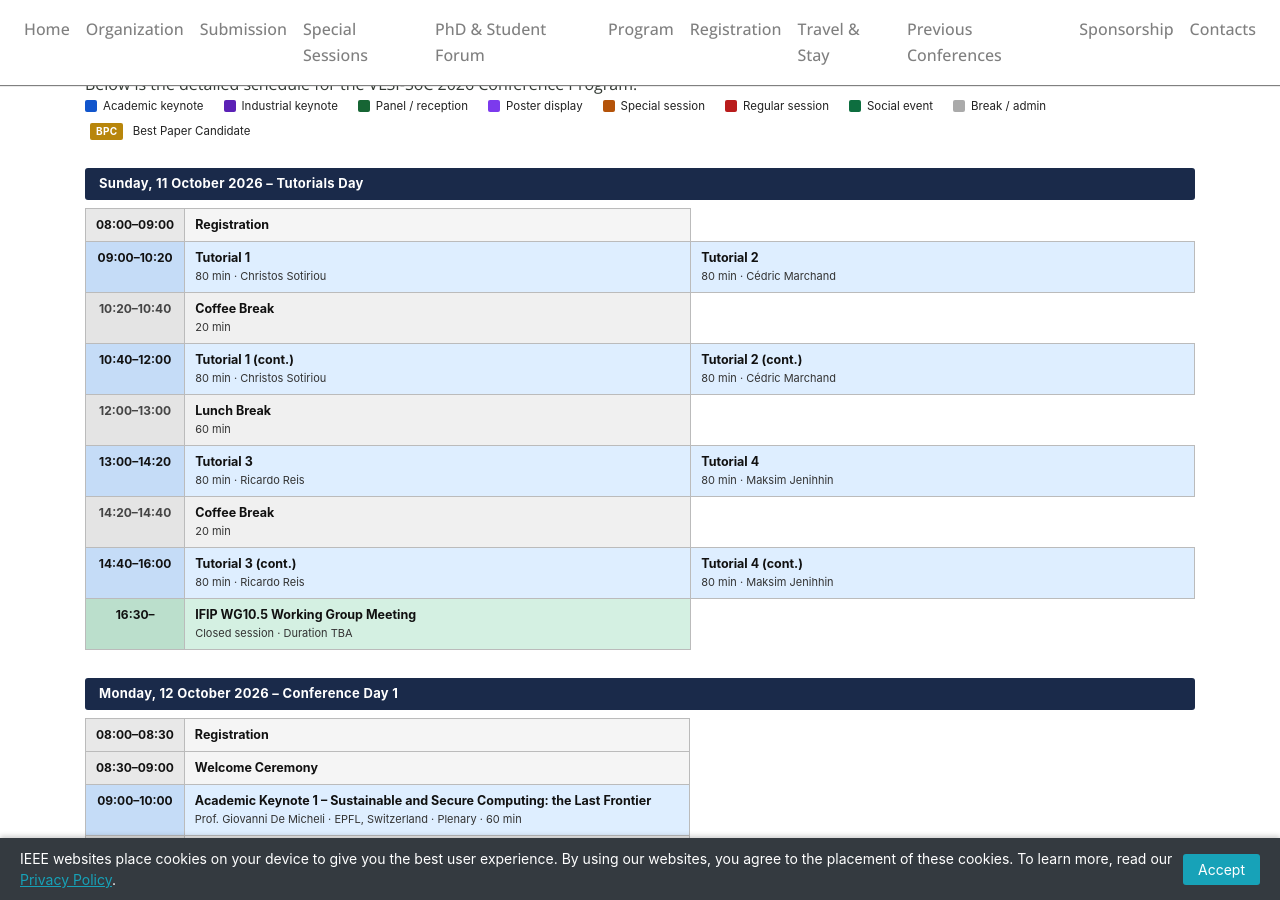
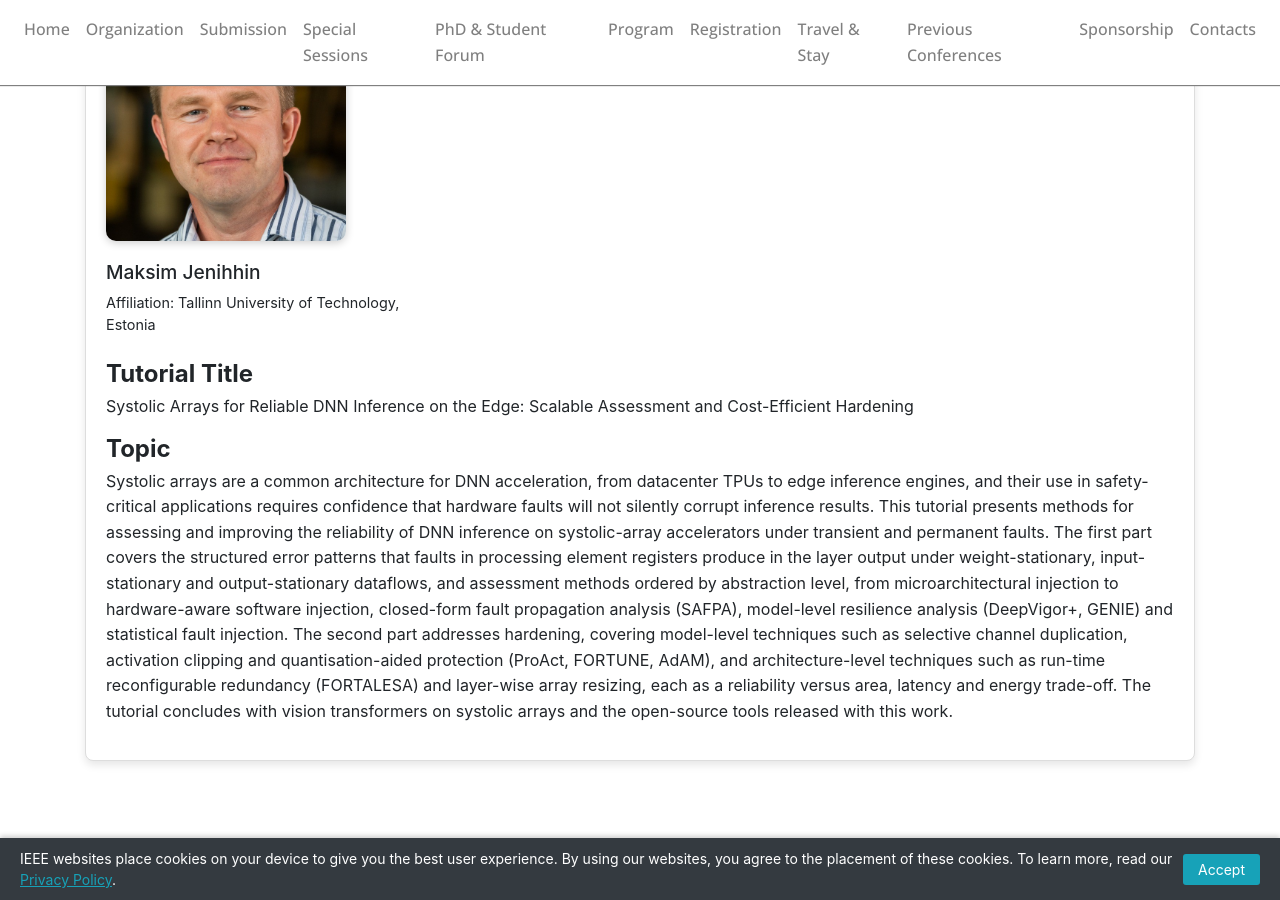
Before and after one commit to vlsi-soc/vlsi-soc, a Jekyll site: the page built from program.md, in a window 1280 px wide and 900 px high, scrolled down 9619 px. Built offline with Jekyll 4.4.1, drawn with Linux system fonts in a browser that asks for light colours; nearby versions of some CDN libraries.

Commit message:
Add Maksim tutorial

```diff
--- a/_data/keynotes.yml
+++ b/_data/keynotes.yml
@@ -83,6 +83,12 @@ tutorials:
     photo: "speaker-reis.jpg"
     topic: "By the end of years 70s, microprocessors were designed by hand showing excellent layout compaction. It will be shown some highlights of the reverse engineering of the Z8000, which control part was designed by hand, showing several layout optimization strategies. The observation of the Z8000 layout inspired the research of methods to do the automatic generation of the layout of any transistor network, allowing to reduce the number of transistors to implement a circuit, and by consequence, the leakage power. Some of the layout automation tools developed by our group are briefly presented."
 
+  - title: "Systolic Arrays for Reliable DNN Inference on the Edge: Scalable Assessment and Cost-Efficient Hardening"
+    speaker: "Maksim Jenihhin"
+    affiliation: "Tallinn University of Technology, Estonia"
+    photo: "speaker-jenihhin.jpeg"
+    topic: "Systolic arrays are a common architecture for DNN acceleration, from datacenter TPUs to edge inference engines, and their use in safety-critical applications requires confidence that hardware faults will not silently corrupt inference results. This tutorial presents methods for assessing and improving the reliability of DNN inference on systolic-array accelerators under transient and permanent faults. The first part covers the structured error patterns that faults in processing element registers produce in the layer output under weight-stationary, input-stationary and output-stationary dataflows, and assessment methods ordered by abstraction level, from microarchitectural injection to hardware-aware software injection, closed-form fault propagation analysis (SAFPA), model-level resilience analysis (DeepVigor+, GENIE) and statistical fault injection. The second part addresses hardening, covering model-level techniques such as selective channel duplication, activation clipping and quantisation-aided protection (ProAct, FORTUNE, AdAM), and architecture-level techniques such as run-time reconfigurable redundancy (FORTALESA) and layer-wise array resizing, each as a reliability versus area, latency and energy trade-off. The tutorial concludes with vision transformers on systolic arrays and the open-source tools released with this work."
+
 panel_sessions:
   - title: "AI as the Chip Designer: Evolution or Illusion?"
     abstract: "Artificial intelligence is entering System-on-Chip design at every level, from automating repetitive engineering tasks to supporting architectural exploration, optimization, and verification. This panel will discuss whether AI can deliver meaningful productivity gains and open new design possibilities, or whether it also risks weakening engineering expertise, trust, and accountability. Bringing together perspectives from academia, startups, and industry, the discussion will ask whether AI marks a true paradigm shift in SoC engineering or remains a powerful tool whose impact depends on human oversight, responsibility, and judgment."
```
Also changed, not shown: img/speaker-jenihhin.jpeg (added).
